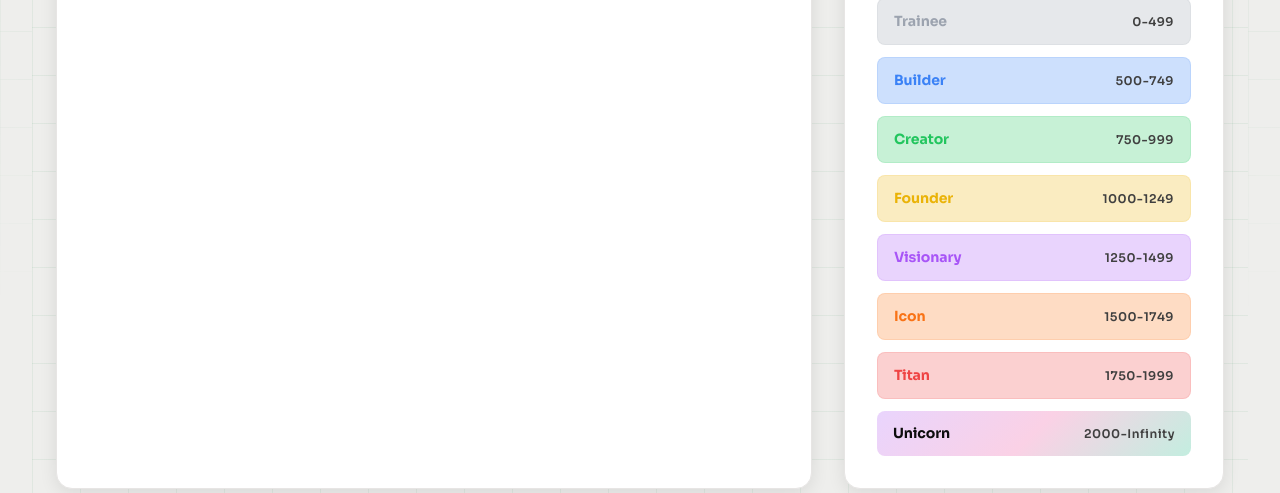
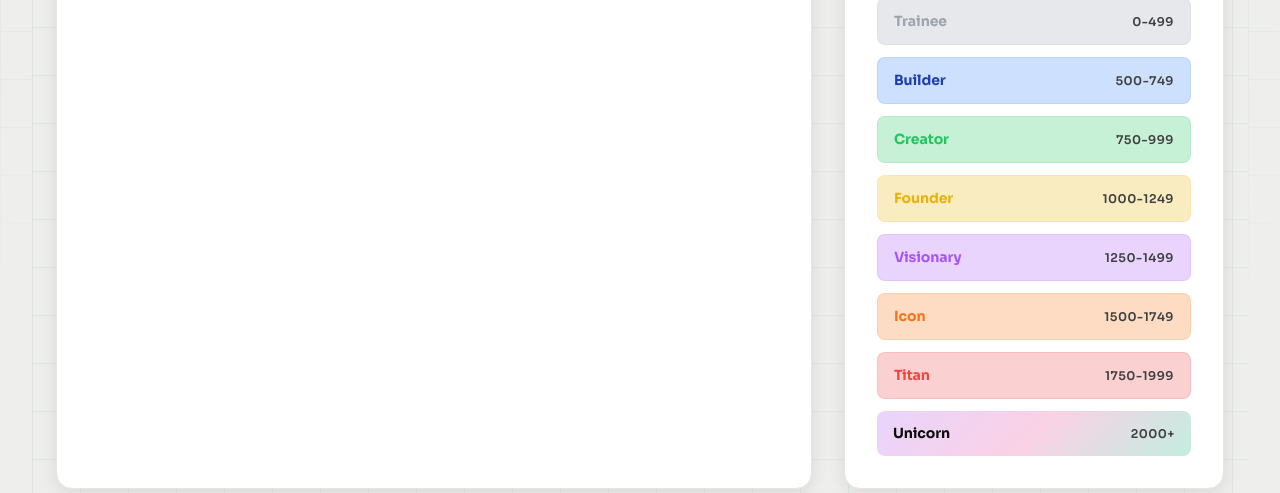
Before and after one commit to JackPigPro/pitchrival, a Next.js app: page /compete/leaderboard in a window 1280 px wide. Shown: the part 449-942 px from the top of the page. Built offline with nearby package versions, Linux system fonts and the light colour scheme; no server answers; the database is empty.

Commit message:
leaderboard color row

```diff
--- a/app/(app)/compete/leaderboard/LeaderboardClient.tsx
+++ b/app/(app)/compete/leaderboard/LeaderboardClient.tsx
@@ -286,7 +286,7 @@ export default function LeaderboardClient({
                       alignItems: 'center',
                       padding: '16px 20px',
                       borderRadius: '12px',
-                      background: isCurrentUser ? 'var(--green-tint)' : 'transparent',
+                      background: isCurrentUser ? getRankFaintColor(userRank) : getRankFaintColor(userRank),
                       border: isCurrentUser ? '1px solid var(--green)' : '1px solid var(--border)',
                       transition: 'all 0.2s ease'
                     }}
@@ -503,7 +503,7 @@ export default function LeaderboardClient({
                         fontSize: isCurrentTier ? '15px' : '14px',
                         fontWeight: isCurrentTier ? '800' : '700',
                         fontFamily: 'var(--font-display)',
-                        color: isCurrentTier ? '#fff' : tierColor,
+                        color: isCurrentTier ? '#fff' : (tier.name === 'Builder' ? '#1e40af' : tierColor),
                         letterSpacing: '-0.1px'
                       }}>
                         {tier.name}
@@ -515,7 +515,7 @@ export default function LeaderboardClient({
                         color: isCurrentTier ? '#fff' : 'var(--text2)',
                         letterSpacing: '0.5px'
                       }}>
-                        {tier.min === 0 ? `0-${tier.max}` : `${tier.min}-${tier.max}`}
+                        {tier.min === 0 ? `0-${tier.max}` : tier.max === Infinity ? `${tier.min}+` : `${tier.min}-${tier.max}`}
                       </div>
                     </div>
                   )
```
